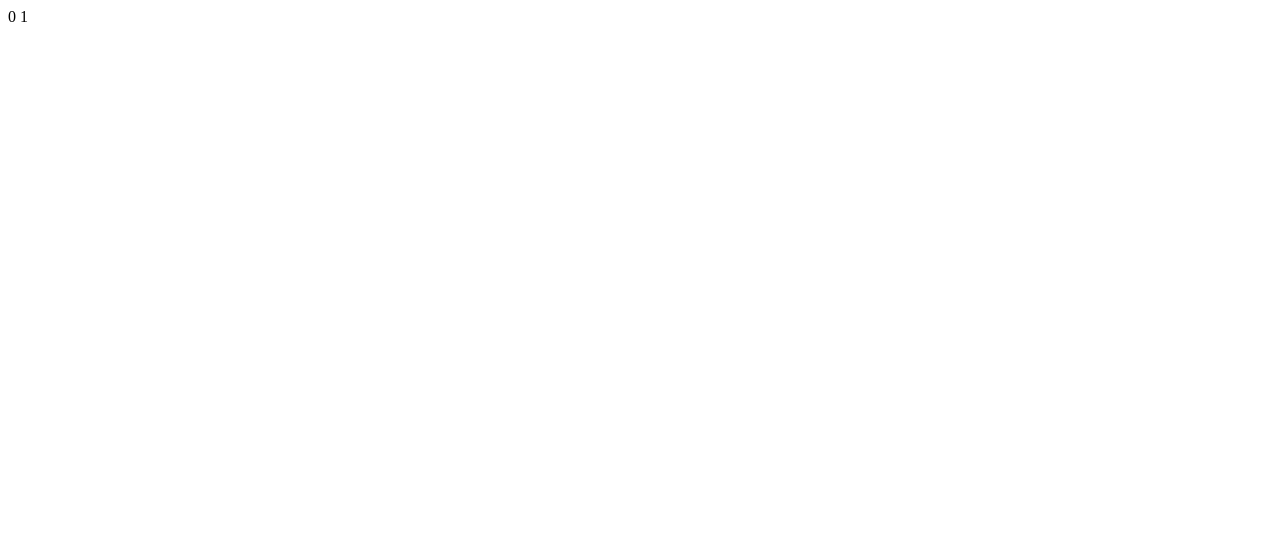
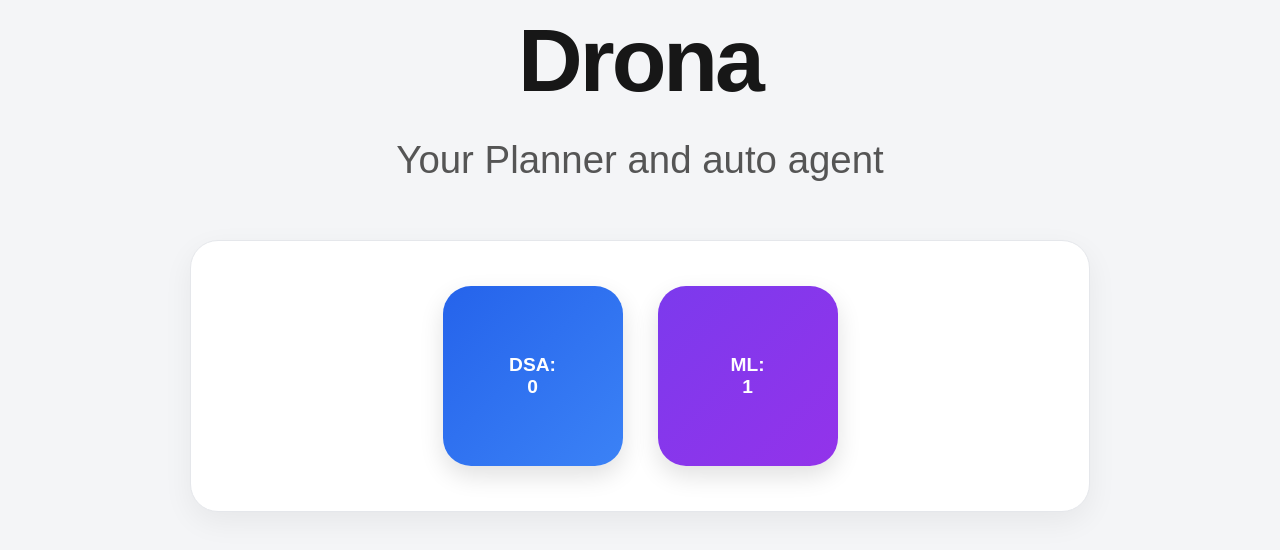
Before and after one commit to SatyamInnovates/Drona, a plain HTML site: page Frontend/index.html in a window 1280 px wide. Drawn offline with Linux system fonts and the light colour scheme.

Commit message:
update streaks

```diff
--- a/Frontend/index.html
+++ b/Frontend/index.html
@@ -7,9 +7,21 @@
     <title>Document</title>
 </head>
 <body>
+    <h1 id="heading">Drona</h1>
+    <p id="sub-heading">Your Planner and auto agent</p>
 
-    <span id="dsa-streak"></span>
-    <span id="ml-streak"></span>
+    <div class="streaks">
+    <div class="dsa-streak">
+        <span>DSA:</span>
+        <span id="dsa-streak"></span>
+    </div>
+    <div class="ml-streak">
+        <span>ML:</span>
+        <span id="ml-streak"></span>
+    </div>
+    </div>
+
+
 
 
     <script src="index.js"></script>
--- a/Frontend/style.css
+++ b/Frontend/style.css
@@ -0,0 +1,141 @@
+* {
+    box-sizing: border-box;
+    margin: 0;
+    padding: 0;
+}
+
+body {
+    min-height: 100vh;
+    background: #f4f5f7;
+    color: #171717;
+    font-family: Arial, sans-serif;
+}
+
+#heading {
+    display: flex;
+    justify-content: center;
+    align-items: center;
+
+    min-height: 15vh;
+
+    font-size: clamp(3rem, 7vw, 6rem);
+    font-weight: 800;
+    letter-spacing: -3px;
+}
+
+
+#sub-heading {
+    display: flex;
+    justify-content: center;
+    align-items: center;
+
+    min-height: 10vh;
+
+    font-size: clamp(1.5rem, 3vw, 2.5rem);
+    font-weight: 500;
+
+    color: #555;
+}
+
+
+/* =========================
+   STREAK SECTION
+========================= */
+
+.streaks {
+    display: flex;
+    justify-content: center;
+    align-items: center;
+    gap: 35px;
+
+    width: min(900px, 90%);
+    margin: 40px auto;
+
+    padding: 45px;
+
+    background: #ffffff;
+
+    border: 1px solid #e5e7eb;
+    border-radius: 28px;
+
+    box-shadow:
+        0 10px 30px rgba(0, 0, 0, 0.06);
+}
+
+
+
+
+.ml-streak,
+.dsa-streak {
+    position: relative;
+
+    display: flex;
+    flex-direction: column;
+    justify-content: center;
+    align-items: center;
+
+    width: 180px;
+    height: 180px;
+
+    border-radius: 28px;
+
+    color: white;
+
+    font-size: 1.2rem;
+    font-weight: 600;
+
+    box-shadow:
+        0 10px 25px rgba(0, 0, 0, 0.12);
+
+    transition:
+        transform 0.25s ease,
+        box-shadow 0.25s ease;
+}
+
+
+
+
+.ml-streak {
+    background: linear-gradient(
+        135deg,
+        #7c3aed,
+        #9333ea
+    );
+}
+
+.dsa-streak {
+    background: linear-gradient(
+        135deg,
+        #2563eb,
+        #3b82f6
+    );
+}
+
+
+
+.ml-streak:hover,
+.dsa-streak:hover {
+    transform: translateY(-8px);
+
+    box-shadow:
+        0 18px 35px rgba(0, 0, 0, 0.18);
+}
+
+
+@media (max-width: 600px) {
+
+    .streaks {
+        flex-direction: column;
+        padding: 30px;
+    }
+
+    .ml-streak,
+    .dsa-streak {
+        width: 160px;
+        height: 160px;
+    }
+
+    #heading {
+        letter-spacing: -2px;
+    }
+}
```
